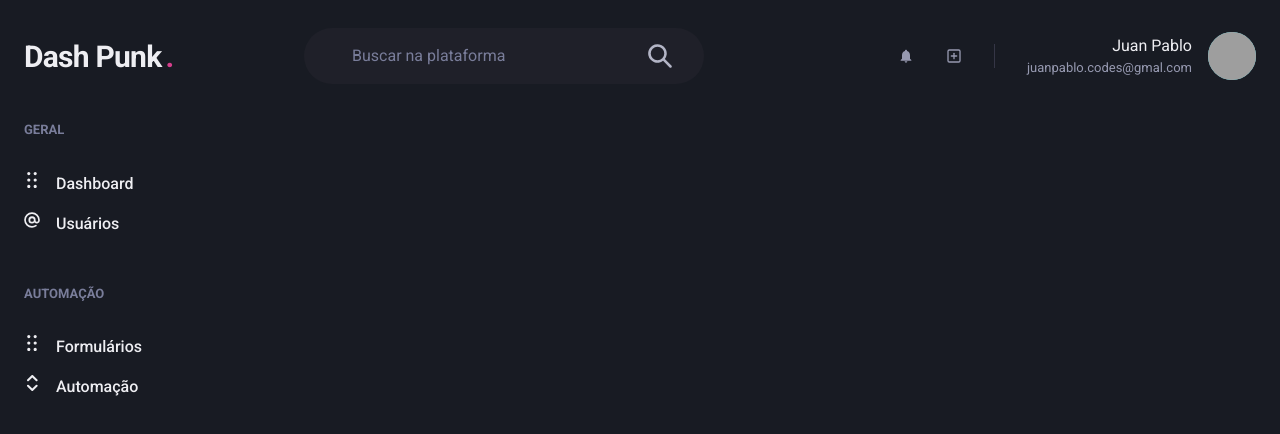
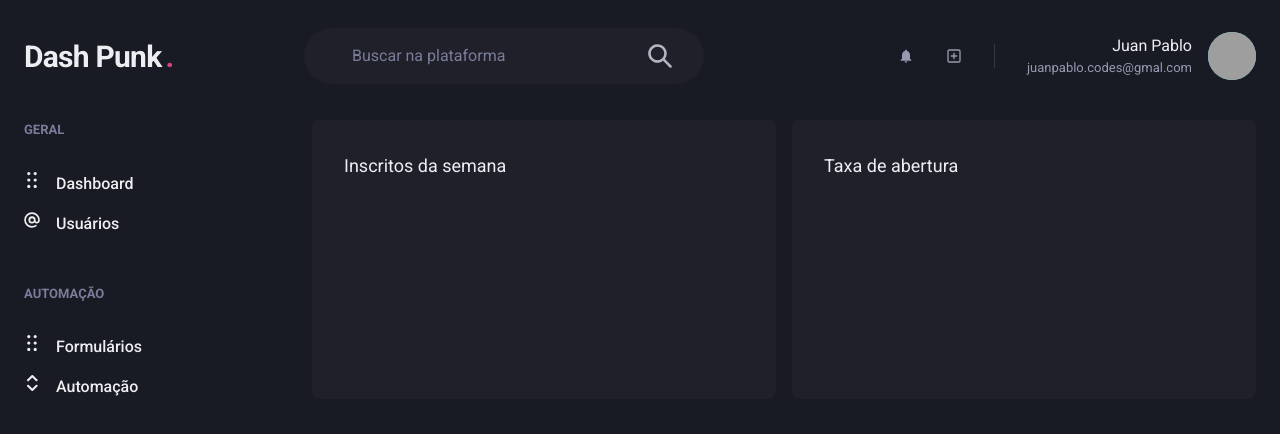
Before and after one commit to JuanPabllo/dash-cyberpunk, a Next.js app: page /dashboard in a window 1280 px wide. Shown: the top 434 px of the page. Built offline with nearby package versions, Linux system fonts and the light colour scheme; grey boxes are pictures that could not be loaded.

Commit message:
box for charts

```diff
--- a/src/pages/dashboard.tsx
+++ b/src/pages/dashboard.tsx
@@ -1,4 +1,4 @@
-import { Flex } from '@chakra-ui/react';
+import { Flex, SimpleGrid, Box, Text } from '@chakra-ui/react';
 import { Header } from '../components/Header';
 import { SideBar } from '../components/SideBar';
 
@@ -9,6 +9,20 @@
 
       <Flex w="100%" my="6" maxW={1480} mx="auto" px="6">
         <SideBar />
+
+        <SimpleGrid flex="1" gap="4" minChildWidth="320px" align="flex-start">
+          <Box p="8" bg="gray.800" borderRadius={8}>
+            <Text fontSize="lg" mb="4">
+              Inscritos da semana
+            </Text>
+          </Box>
+
+          <Box p="8" bg="gray.800" borderRadius={8}>
+            <Text fontSize="lg" mb="4">
+              Taxa de abertura
+            </Text>
+          </Box>
+        </SimpleGrid>
       </Flex>
     </Flex>
   );
```
